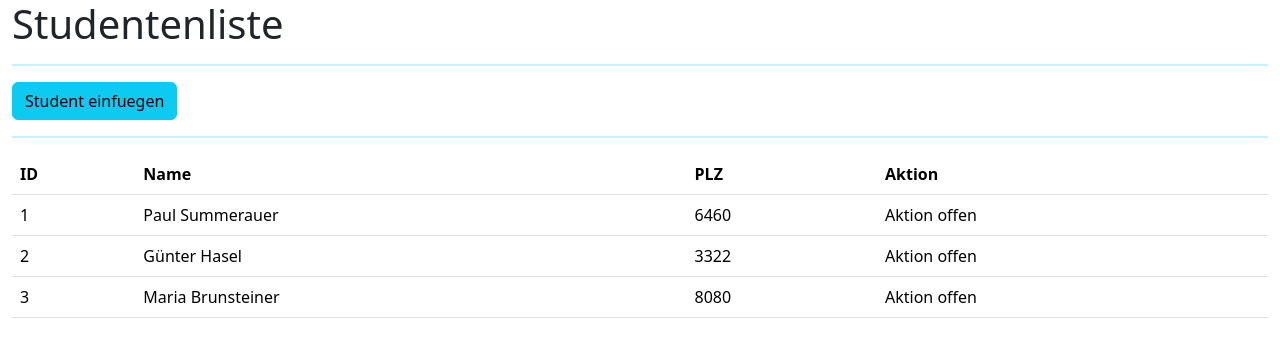
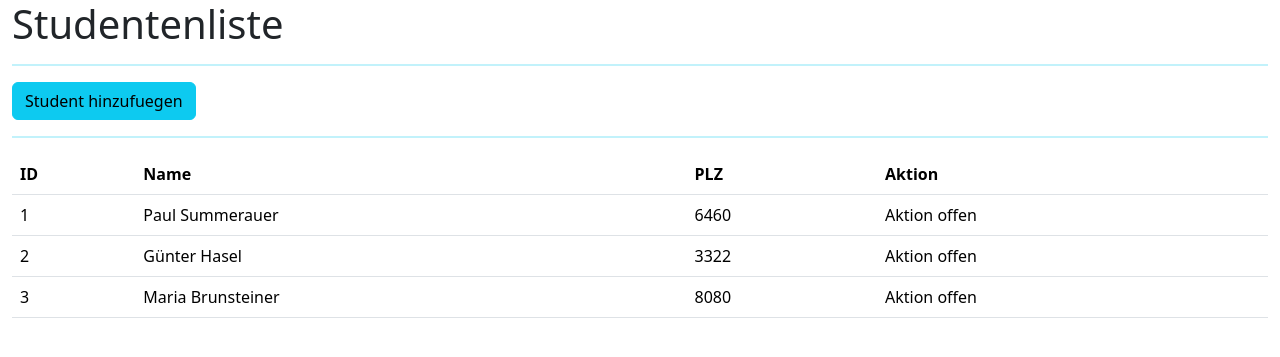
Before and after one commit to pulle12/studentenverwaltung, a Spring Boot app: page /web/v1/studenten in a window 1280 px wide. Shown: the top 357 px of the page. Run offline with Spring Boot 4, Linux system fonts and the light colour scheme.

Commit message:
fix: minor change typo

```diff
--- a/src/main/resources/templates/allestudenten.html
+++ b/src/main/resources/templates/allestudenten.html
@@ -11,7 +11,7 @@
 <div class="container-fluid">
     <h1>Studentenliste</h1>
     <hr class="border-2 border-top border-info">
-    <a th:href="@{/web/v1/studenten/insert}" class="btn btn-info" role="button">Student einfuegen</a>
+    <a th:href="@{/web/v1/studenten/insert}" class="btn btn-info" role="button">Student hinzufuegen</a>
     <hr class="border-2 border-top border-info">
 
     <table class="table" id="studentTable">
```
